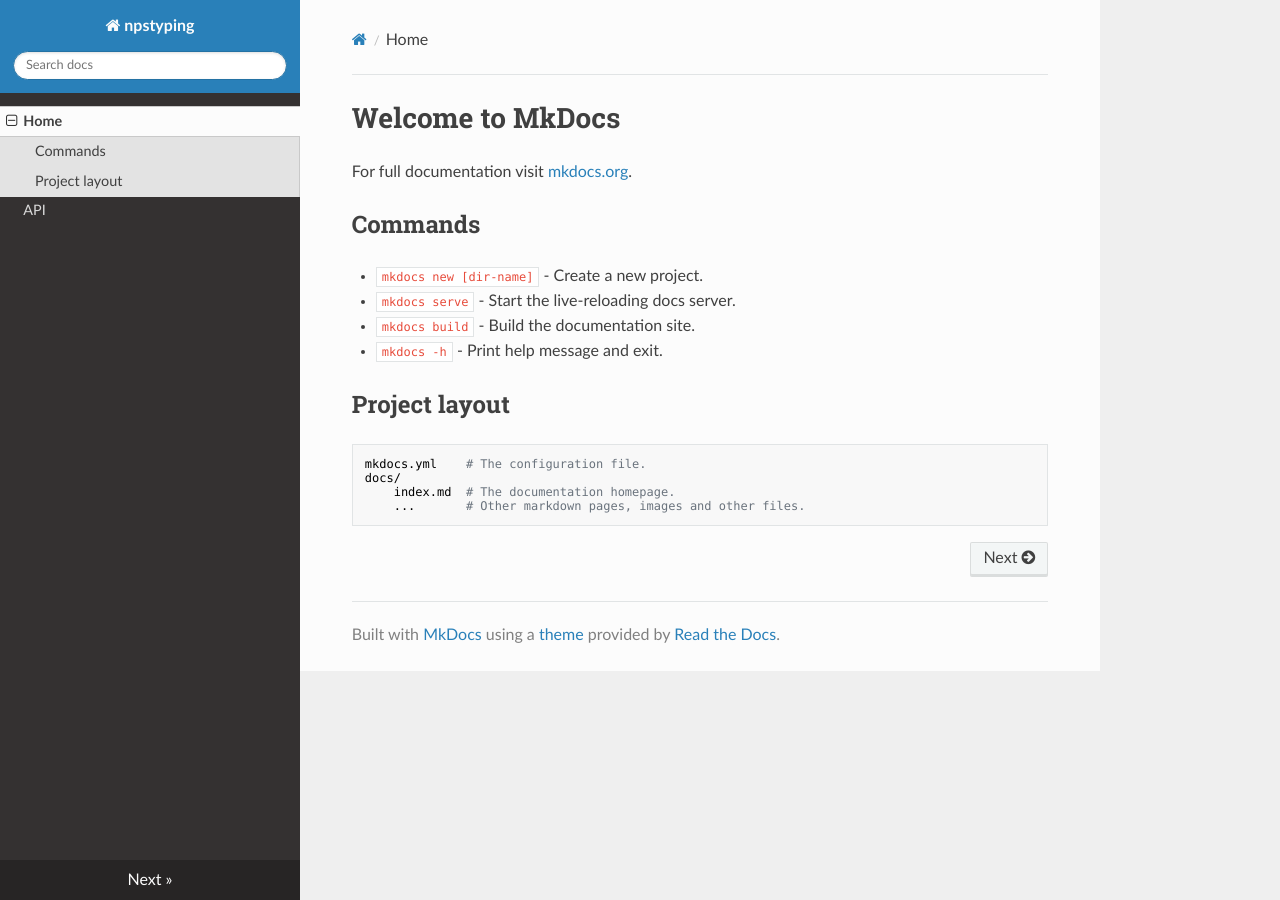
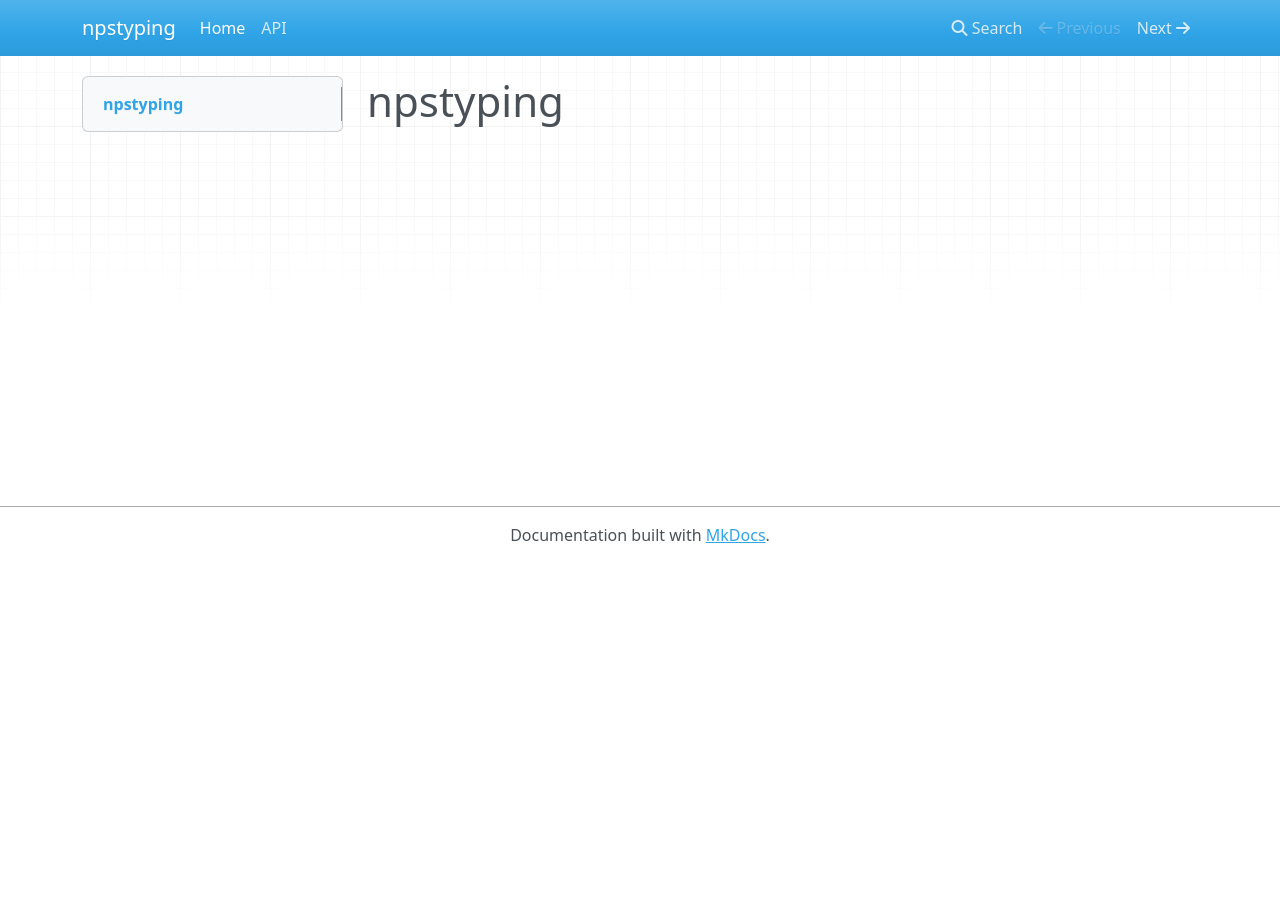
Before and after one commit to fherb2/npstyping, an MkDocs documentation site: the page built from docs/index.md, in a window 1280 px wide. Built offline with MkDocs 1.6.1, drawn with Linux system fonts in a browser that asks for light colours; nearby versions of some CDN libraries.

Commit message:
mkdocs: some progress in formatting

```diff
--- a/docs/index.md
+++ b/docs/index.md
@@ -1,17 +1 @@
-# Welcome to MkDocs
-
-For full documentation visit [mkdocs.org](https://www.mkdocs.org).
-
-## Commands
-
-* `mkdocs new [dir-name]` - Create a new project.
-* `mkdocs serve` - Start the live-reloading docs server.
-* `mkdocs build` - Build the documentation site.
-* `mkdocs -h` - Print help message and exit.
-
-## Project layout
-
-    mkdocs.yml    # The configuration file.
-    docs/
-        index.md  # The documentation homepage.
-        ...       # Other markdown pages, images and other files.
+# npstyping
--- a/mkdocs.yml
+++ b/mkdocs.yml
@@ -3,14 +3,25 @@ site_url: https://fherb2.github.io/npstyping/
 nav:
   - Home: index.md
   - API:  api.md
-theme: readthedocs
+theme: mkdocs
 plugins:
   - search
   - mkdocstrings:
       handlers:
         python:
           options:
-            paths: ["src"]
             docstring_style: numpy
+            summary: true
+            show_source: false
+            parameter_headings: true
+          #  show_labels: true
+            members_order: alphabetical
+            show_bases: false
+            group_by_category: true
+            show_category_heading: true
             members: true
-            filters: ["!^_"] # ignores privat methods
+            filters:
+              - "!^_"
+              - "!^__"
+            extra:
+              paths: ["src"]
```
Also changed, not shown: docs/api.md (+8 -0 lines), sandbox/README.md (+1 -1 lines), 1 other file.
